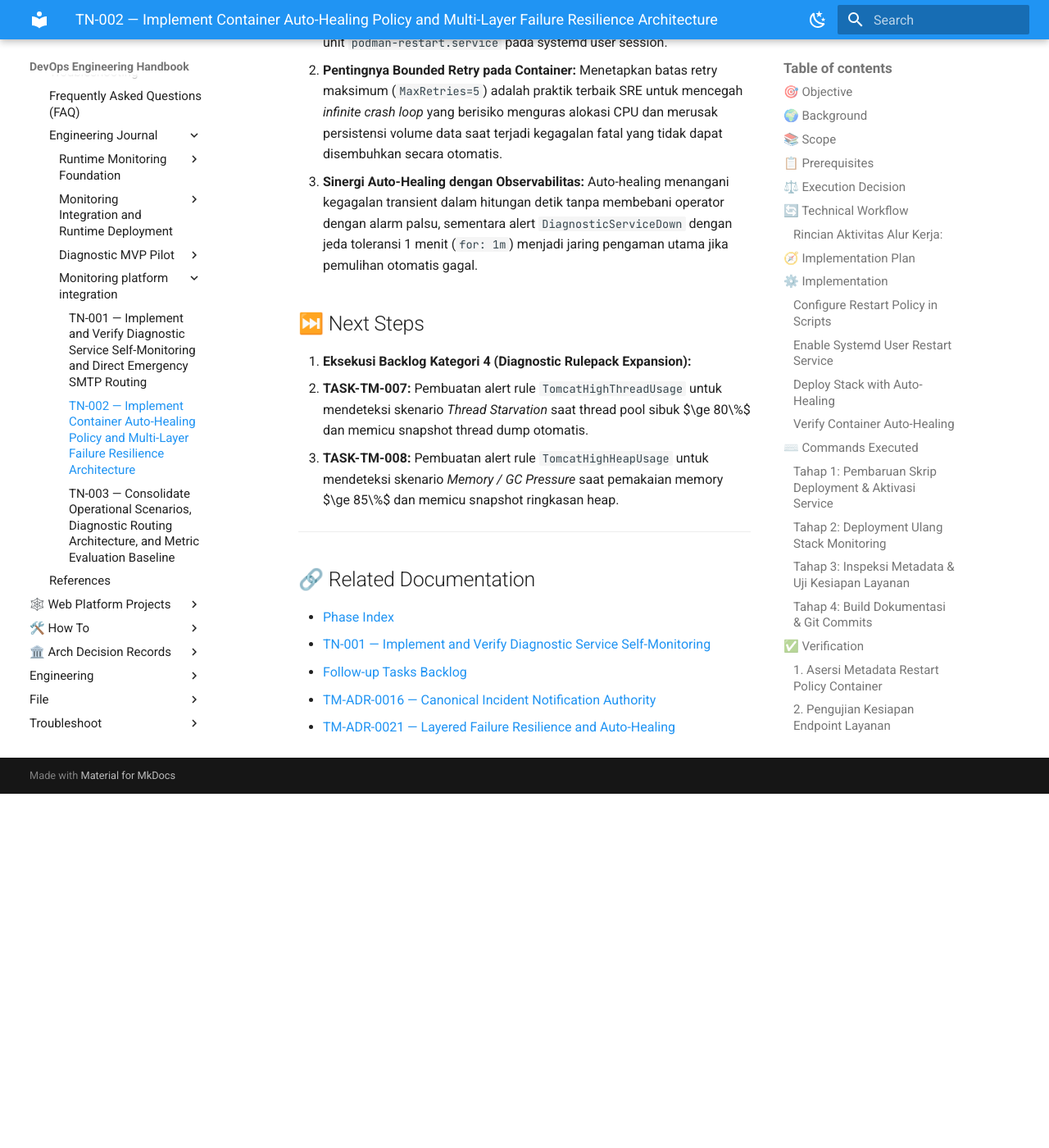
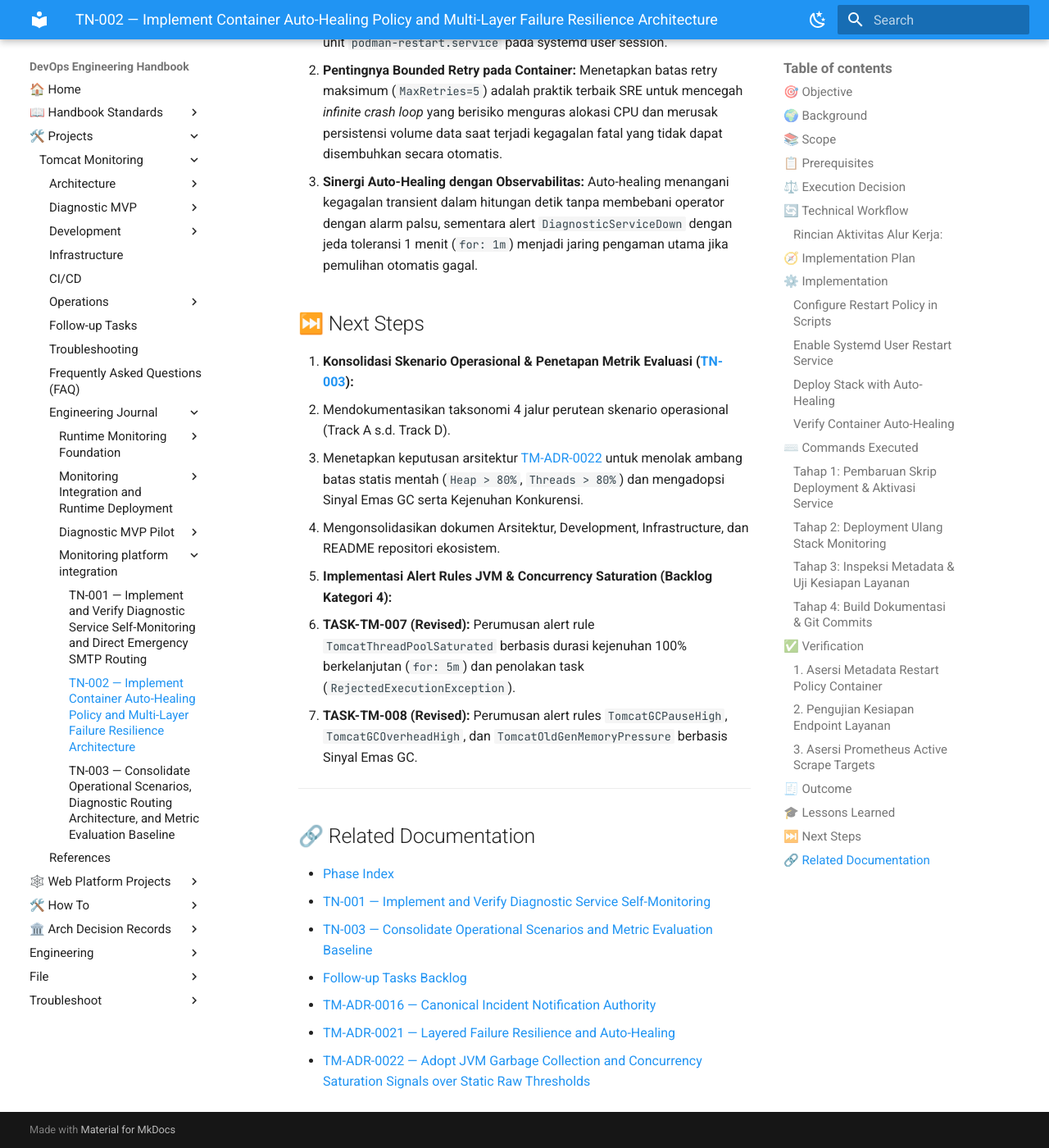
Before and after one commit to edkas07-oss/devops-handbook, an MkDocs documentation site: the page built from docs/projects/tomcat-monitoring/engineering-journal/monitoring-platform-integration/TN-002-implement-container-auto-healing-and-crashloop-resilience-policy.md, in a window 1280 px wide and 1400 px high, scrolled down 9973 px. Shown: the whole window at 82% size. Built offline with MkDocs 1.6.1 and Material for MkDocs 9.7.7, drawn with Linux system fonts in a browser that asks for light colours; before the commit the page ends 10941 px from its top, so only the background shows below that.

Commit message:
docs(journal): update next steps in TN-002 referencing TN-003 and revised backlog

```diff
--- a/docs/projects/tomcat-monitoring/engineering-journal/monitoring-platform-integration/TN-002-implement-container-auto-healing-and-crashloop-resilience-policy.md
+++ b/docs/projects/tomcat-monitoring/engineering-journal/monitoring-platform-integration/TN-002-implement-container-auto-healing-and-crashloop-resilience-policy.md
@@ -345,9 +345,13 @@ jmx_config_reload_failure_total 0.0
 
 ## ⏭️ Next Steps
 
-1. **Eksekusi Backlog Kategori 4 (Diagnostic Rulepack Expansion):**
-   - **TASK-TM-007:** Pembuatan alert rule `TomcatHighThreadUsage` untuk mendeteksi skenario *Thread Starvation* saat thread pool sibuk $\ge 80\%$ dan memicu snapshot thread dump otomatis.
-   - **TASK-TM-008:** Pembuatan alert rule `TomcatHighHeapUsage` untuk mendeteksi skenario *Memory / GC Pressure* saat pemakaian memory $\ge 85\%$ dan memicu snapshot ringkasan heap.
+1. **Konsolidasi Skenario Operasional & Penetapan Metrik Evaluasi ([TN-003](TN-003-consolidate-operational-scenarios-and-system-status-matrix.md)):**
+   - Mendokumentasikan taksonomi 4 jalur perutean skenario operasional (Track A s.d. Track D).
+   - Menetapkan keputusan arsitektur [TM-ADR-0022](../../../../adr/tomcat-monitoring/adr-records/TM-ADR-0022.md) untuk menolak ambang batas statis mentah (`Heap > 80%`, `Threads > 80%`) dan mengadopsi Sinyal Emas GC serta Kejenuhan Konkurensi.
+   - Mengonsolidasikan dokumen Arsitektur, Development, Infrastructure, dan README repositori ekosistem.
+2. **Implementasi Alert Rules JVM & Concurrency Saturation (Backlog Kategori 4):**
+   - **TASK-TM-007 (Revised):** Perumusan alert rule `TomcatThreadPoolSaturated` berbasis durasi kejenuhan 100% berkelanjutan (`for: 5m`) dan penolakan task (`RejectedExecutionException`).
+   - **TASK-TM-008 (Revised):** Perumusan alert rules `TomcatGCPauseHigh`, `TomcatGCOverheadHigh`, dan `TomcatOldGenMemoryPressure` berbasis Sinyal Emas GC.
 
 ---
 
@@ -355,6 +359,8 @@ jmx_config_reload_failure_total 0.0
 
 - [Phase Index](index.md)
 - [TN-001 — Implement and Verify Diagnostic Service Self-Monitoring](TN-001-implement-and-verify-diagnostic-service-self-monitoring-and-emergency-smtp-routing.md)
+- [TN-003 — Consolidate Operational Scenarios and Metric Evaluation Baseline](TN-003-consolidate-operational-scenarios-and-system-status-matrix.md)
 - [Follow-up Tasks Backlog](../../follow-up-tasks.md)
 - [TM-ADR-0016 — Canonical Incident Notification Authority](../../../../adr/tomcat-monitoring/adr-records/TM-ADR-0016.md)
 - [TM-ADR-0021 — Layered Failure Resilience and Auto-Healing](../../../../adr/tomcat-monitoring/adr-records/TM-ADR-0021.md)
+- [TM-ADR-0022 — Adopt JVM Garbage Collection and Concurrency Saturation Signals over Static Raw Thresholds](../../../../adr/tomcat-monitoring/adr-records/TM-ADR-0022.md)
```
